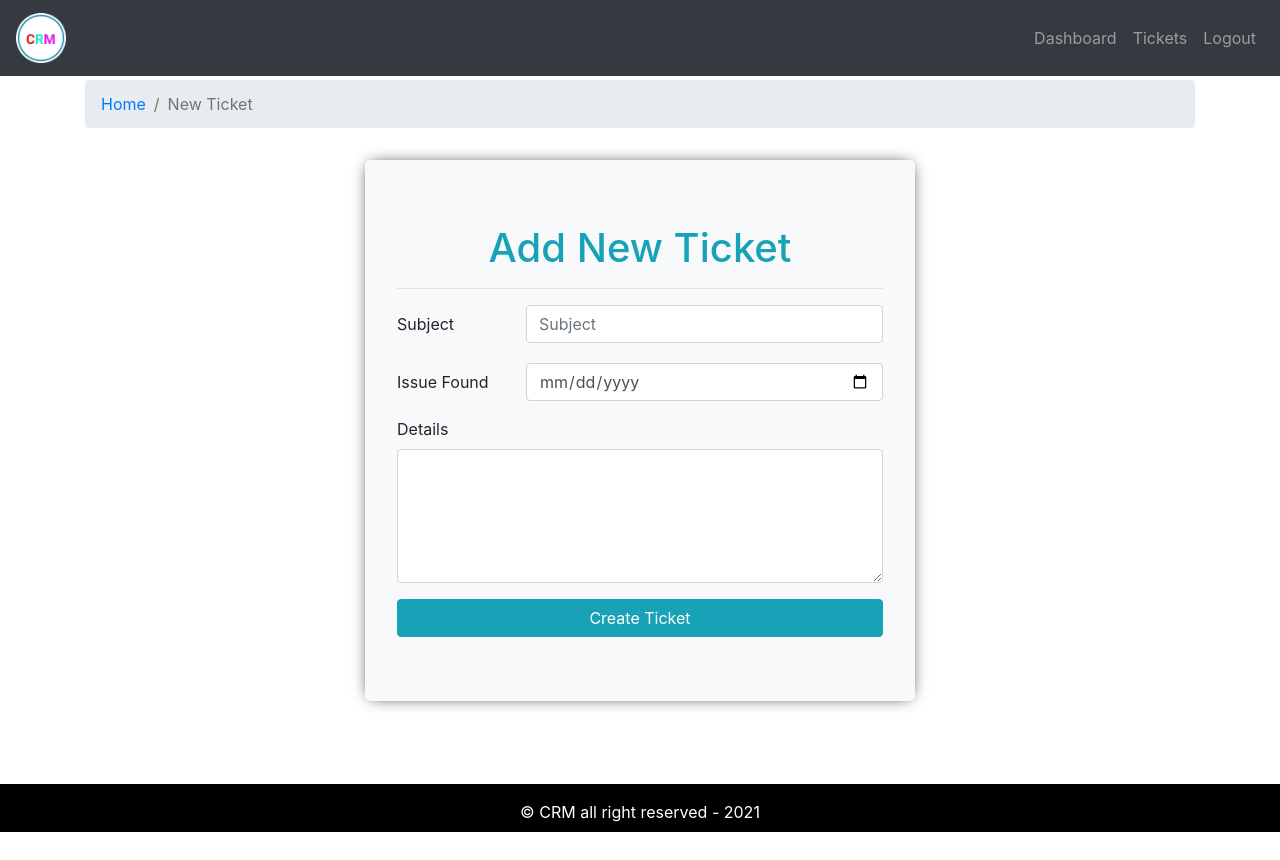
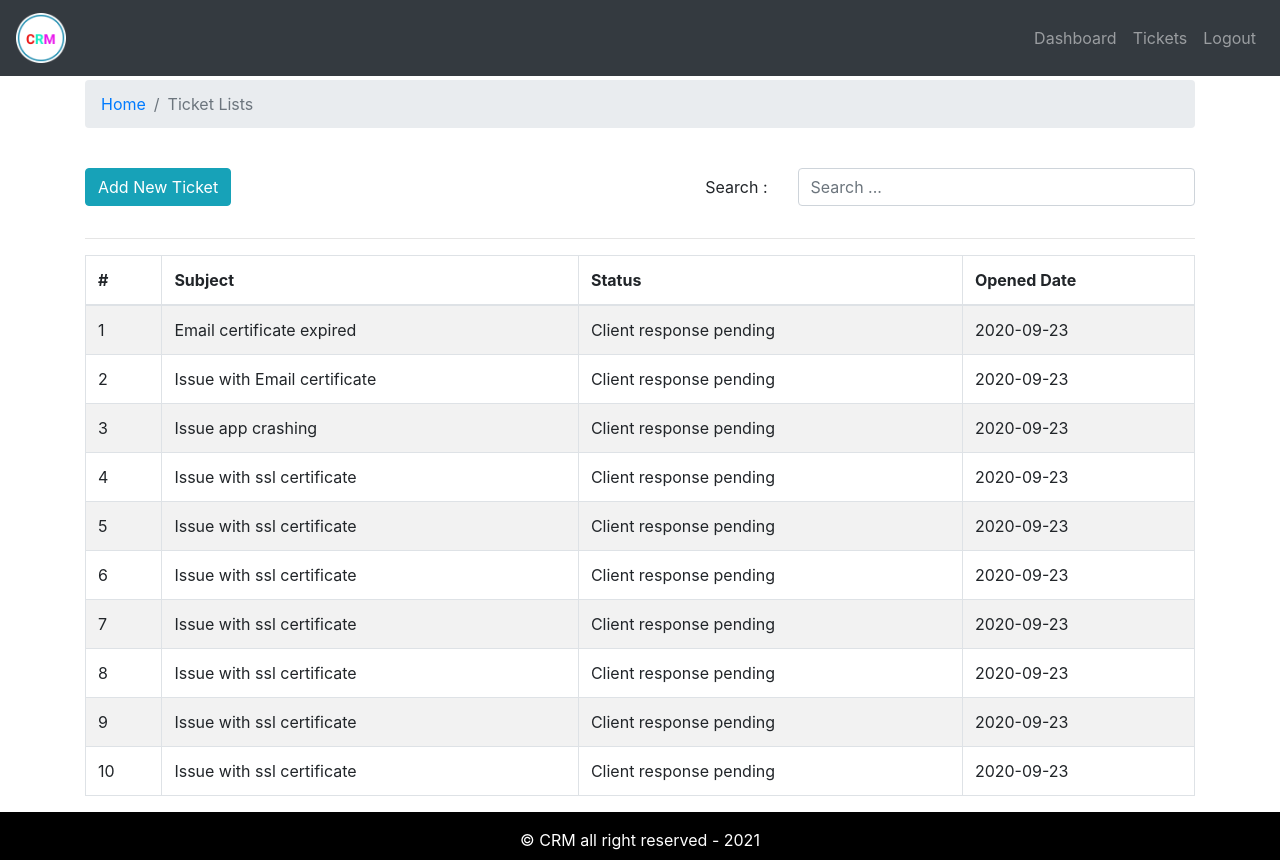
Before and after one commit to manish267/crm-frontend, a React (Create React App) app: page / in a window 1280 px wide. Before the commit the page ends 832 px from the top, so only its background shows below. Built offline with nearby package versions, Linux system fonts and the light colour scheme; the HTML template or start-up script is replaced by a standard one.

Commit message:
added ticket lists page

```diff
--- a/src/App.js
+++ b/src/App.js
@@ -1,7 +1,8 @@
 import './App.css';
 import { DefaultLayout } from './layout/DefaultLayout';
 // import Dashboard from './pages/dashboard/Dashboard.page';
-import { AddTicket } from './pages/new-ticket/AddTicket.page';
+// import { AddTicket } from './pages/new-ticket/AddTicket.page';
+import { TicketLists } from './pages/ticket-list/TicketLists.page';
 // import {Entry} from './pages/entry/Entry.page';
 
 function App() {
@@ -10,7 +11,8 @@
       {/* <Entry/> */}
       <DefaultLayout>
         {/* <Dashboard /> */}
-        <AddTicket />
+        {/* <AddTicket /> */}
+        <TicketLists />
       </DefaultLayout>
     </div>
   );
--- /dev/null
+++ b/src/components/search-form/SearchForm.comp.js
@@ -0,0 +1,30 @@
+import React from 'react';
+import PropTypes from 'prop-types'
+import {Form , Row,Col} from 'react-bootstrap';
+
+export const SearchForm = ({handleOnChange,str}) => {
+
+
+    return (
+        <div>
+            <Form>
+                <Form.Group as={Row}>
+                    <Form.Label column ms={2}>Search :{" "} </Form.Label>
+                    <Col sm={9}>
+                        <Form.Control name="searchStr"
+                        onChange={handleOnChange}
+                        value={str}
+                        placeholder="Search ..." />
+
+                    </Col>
+                </Form.Group>
+            </Form>
+
+        </div>
+    )
+}
+
+SearchForm.propTypes={
+    handleOnChange:PropTypes.func.isRequired,
+    str:PropTypes.string.isRequired
+}
--- a/src/components/ticket-table/TicketTable.comp.js
+++ b/src/components/ticket-table/TicketTable.comp.js
@@ -1,7 +1,9 @@
 import React from 'react';
 import {Table} from 'react-bootstrap';
+import PropTypes from 'prop-types';
 
 export const TicketTable = (props) => {
+    // if(!props.tickets.length)
     return (
         <Table striped bordered hover >
             <thead>
@@ -33,3 +35,7 @@
         </Table>
     )
 }
+
+TicketTable.propTypes={
+    tickets:PropTypes.array.isRequired,
+}
--- /dev/null
+++ b/src/pages/ticket-list/TicketLists.page.js
@@ -0,0 +1,58 @@
+import React, { useState, useEffect } from "react";
+import { Container, Row, Col, Button } from "react-bootstrap";
+import { PageBreadcrumb } from "../../components/breadcrumb/Breadcrumb.comp";
+import { SearchForm } from "../../components/search-form/SearchForm.comp";
+import {TicketTable} from './../../components/ticket-table/TicketTable.comp'
+import tickets from '../../assets/data/dummy-tickets.json';
+
+export const TicketLists = () => {
+  const [str, setStr] = useState("");
+  const [dispTicket, setDispTicket] = useState(tickets)
+
+
+  const handleOnChange = (e) => {
+      const {value}=e.target;
+      setStr(value);
+      searchTicket(str);
+
+    };
+
+    const searchTicket=sttr=>{
+
+        const displayTickets= tickets.filter(row=>row.subject.toLowerCase().includes(sttr.toLowerCase()));
+
+        console.log(displayTickets)
+        setDispTicket(displayTickets)
+
+
+    }
+    useEffect(() => {
+    }, [str]);
+
+  return (
+    <Container>
+      <Row>
+        <Col>
+          <PageBreadcrumb page="Ticket Lists" />
+        </Col>
+      </Row>
+
+      <Row className="mt-4">
+        <Col>
+          <Button variant="info">Add New Ticket</Button>
+        </Col>
+
+        <Col className="text-right">
+          <SearchForm handleOnChange={handleOnChange} str={str} />
+        </Col>
+      </Row>
+      <hr />
+      <Row>
+          <Col>
+              <TicketTable tickets={dispTicket} />
+
+          </Col>
+      </Row>
+    </Container>
+  );
+};
```
